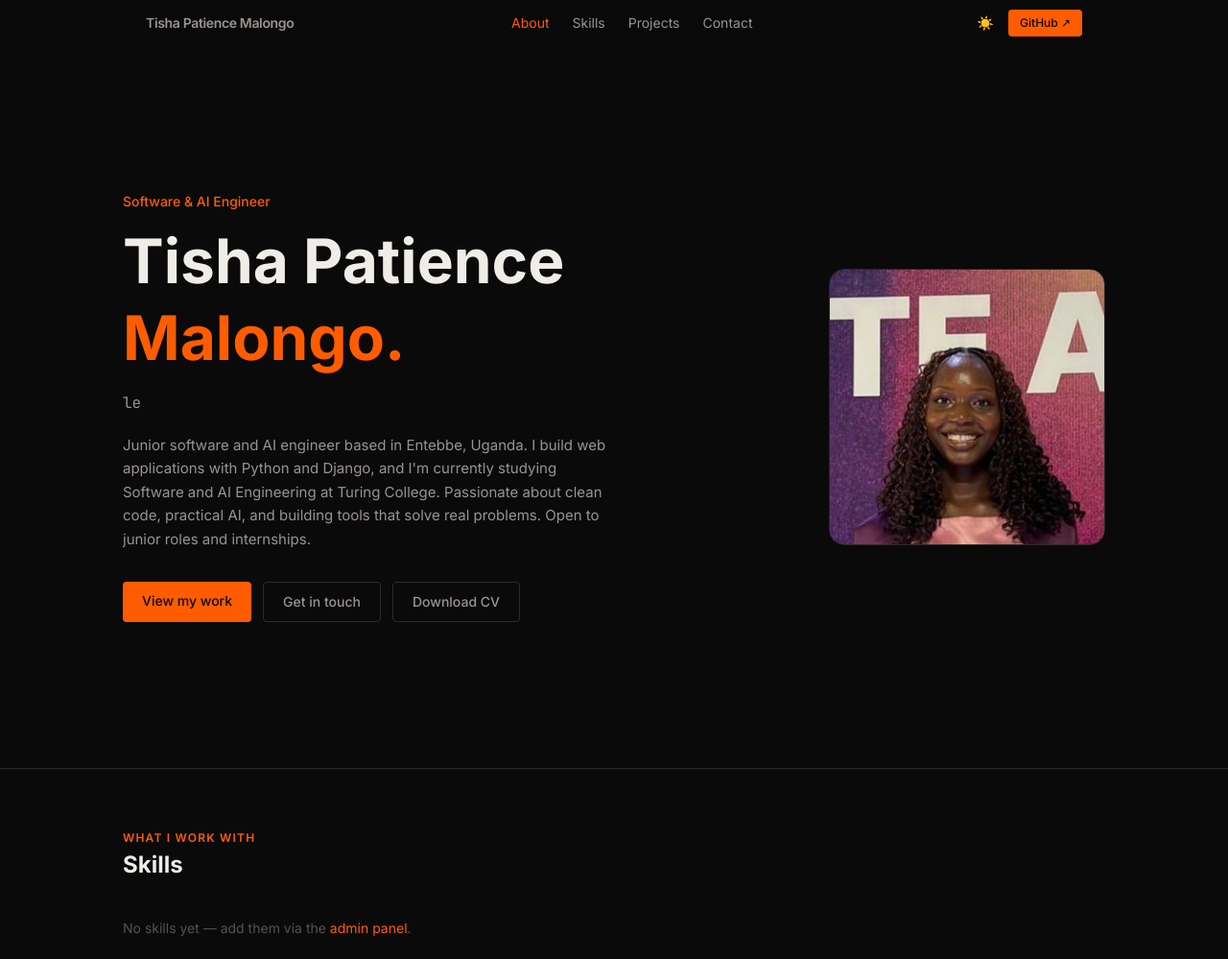
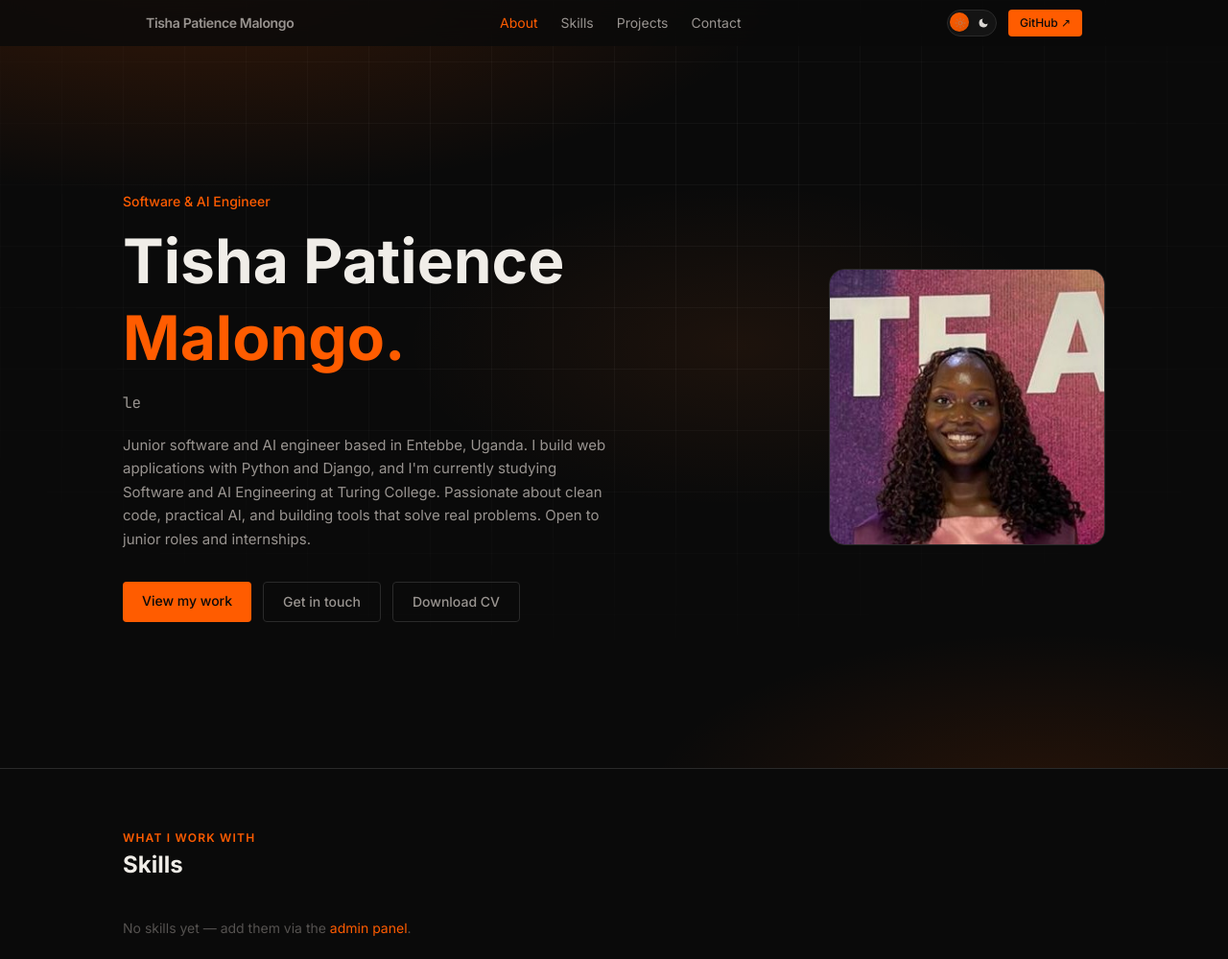
Before and after one commit to Tisha-patience/Portfolio, a Django app: page / in a window 1280 px wide. Shown: the top 999 px of the page at 96% size. Run offline with Django 4.2, Linux system fonts and the light colour scheme; data that the repository does not hold is empty; some libraries are stand-ins or nearby versions.

Commit message:
changed the theme toggle button and background design for light mode

```diff
--- a/static/css/style.css
+++ b/static/css/style.css
@@ -1,24 +1,198 @@
 /* ── Theme transition ── */
 *, *::before, *::after {
-  transition: background-color 0.3s ease, border-color 0.3s ease, color 0.2s ease;
+  transition: background-color 0.3s ease, border-color 0.3s ease, color 0.2s ease, box-shadow 0.3s ease, opacity 0.3s ease;
+}
+
+/* ── Decorative page background ── */
+html {
+  background-color: #0A0A0A;
+}
+
+html.light {
+  background-color: #F5F3EF;
+}
+
+body {
+  position: relative;
+  background-color: transparent;
+  min-height: 100vh;
+}
+
+.page-bg {
+  position: fixed;
+  inset: 0;
+  z-index: 0;
+  pointer-events: none;
+  overflow: hidden;
+}
+
+.page-bg-glow {
+  position: absolute;
+  inset: 0;
+  background-color: #0A0A0A;
+  background-image:
+    radial-gradient(ellipse 90% 55% at 15% -5%, rgba(255, 92, 0, 0.18) 0%, transparent 55%),
+    radial-gradient(ellipse 65% 45% at 85% 105%, rgba(255, 92, 0, 0.12) 0%, transparent 50%),
+    radial-gradient(ellipse 45% 35% at 60% 45%, rgba(255, 120, 40, 0.08) 0%, transparent 60%);
+}
+
+.page-bg-pattern {
+  position: absolute;
+  inset: 0;
+  background-image:
+    linear-gradient(rgba(255, 255, 255, 0.04) 1px, transparent 1px),
+    linear-gradient(90deg, rgba(255, 255, 255, 0.04) 1px, transparent 1px);
+  background-size: 64px 64px;
+  mask-image: radial-gradient(ellipse 90% 80% at 50% 30%, black 20%, transparent 75%);
+}
+
+html.light body {
+  background-color: transparent;
+}
+
+html.light .page-bg-glow {
+  background-color: #F5F3EF;
+  background-image:
+    linear-gradient(165deg, rgba(250, 247, 242, 0.9) 0%, rgba(240, 232, 220, 0.9) 45%, rgba(248, 244, 238, 0.9) 100%),
+    radial-gradient(ellipse 80% 55% at 5% -5%, rgba(255, 92, 0, 0.22) 0%, transparent 55%),
+    radial-gradient(ellipse 60% 45% at 95% 95%, rgba(255, 140, 60, 0.16) 0%, transparent 52%),
+    radial-gradient(ellipse 40% 30% at 55% 50%, rgba(255, 180, 120, 0.12) 0%, transparent 65%);
+}
+
+html.light .page-bg-pattern {
+  background-image: radial-gradient(circle, rgba(255, 92, 0, 0.18) 1px, transparent 1px);
+  background-size: 24px 24px;
+  mask-image: none;
+  opacity: 0.7;
 }
 
 /* ── Light mode ── */
-html.light body { background-color: #F5F3EF !important; color: #1A1A1A !important; }
-html.light nav { background-color: rgba(245,243,239,0.95) !important; }
-html.light .bg-ink { background-color: #F5F3EF !important; }
-html.light .bg-surface { background-color: #ECEAE5 !important; }
+html.light body { color: #1A1A1A !important; }
+html.light nav { background-color: rgba(250, 247, 242, 0.82) !important; backdrop-filter: blur(12px); }
+html.light .bg-ink { background-color: transparent !important; }
+html.light .bg-surface { background-color: rgba(236, 234, 229, 0.85) !important; backdrop-filter: blur(8px); }
 html.light .border-border { border-color: #D5D0C8 !important; }
 html.light .text-text-primary { color: #1A1A1A !important; }
 html.light .text-text-secondary { color: #555047 !important; }
 html.light .text-text-muted { color: #999490 !important; }
-html.light .skill-tag { background-color: #ECEAE5; border-color: #D5D0C8 !important; color: #555047 !important; }
+html.light .project-card {
+  background-color: rgba(236, 234, 229, 0.88) !important;
+  border-color: #D5D0C8 !important;
+  backdrop-filter: blur(8px);
+  box-shadow: 0 1px 3px rgba(0, 0, 0, 0.04), 0 4px 16px rgba(255, 92, 0, 0.04);
+}
+html.light .skill-tag {
+  background-color: rgba(236, 234, 229, 0.75);
+  backdrop-filter: blur(4px);
+  border-color: #D5D0C8 !important;
+  color: #555047 !important;
+}
 html.light .skill-tag:hover { border-color: #FF5C00 !important; color: #FF5C00 !important; }
-html.light .project-card { background-color: #ECEAE5 !important; border-color: #D5D0C8 !important; }
 html.light .form-input { background: #ECEAE5; border-color: #D5D0C8; color: #1A1A1A; }
 html.light .form-input::placeholder { color: #999490; }
 html.light footer { border-color: #D5D0C8 !important; }
 html.light .border-t { border-color: #D5D0C8 !important; }
+html.light ::-webkit-scrollbar-track { background: #EDE9E2; }
+html.light ::-webkit-scrollbar-thumb { background: #C8C0B4; }
+html.light ::-webkit-scrollbar-thumb:hover { background: #FF5C00; }
+html.light ::selection { background: rgba(255, 92, 0, 0.18); color: #1A1A1A; }
+
+/* ── Theme toggle switch ── */
+.theme-toggle {
+  position: relative;
+  width: 3.25rem;
+  height: 1.75rem;
+  padding: 0;
+  border: 1px solid #2A2A2A;
+  border-radius: 9999px;
+  background: #141414;
+  cursor: pointer;
+  flex-shrink: 0;
+  transition: border-color 0.25s ease, background-color 0.25s ease, box-shadow 0.25s ease;
+}
+
+.theme-toggle:hover {
+  border-color: rgba(255, 92, 0, 0.45);
+  box-shadow: 0 0 0 3px rgba(255, 92, 0, 0.08);
+}
+
+.theme-toggle:focus-visible {
+  outline: none;
+  border-color: #FF5C00;
+  box-shadow: 0 0 0 3px rgba(255, 92, 0, 0.2);
+}
+
+.theme-toggle-track {
+  position: relative;
+  display: block;
+  width: 100%;
+  height: 100%;
+}
+
+.theme-toggle-thumb {
+  position: absolute;
+  top: 2px;
+  left: 2px;
+  width: 1.25rem;
+  height: 1.25rem;
+  border-radius: 50%;
+  background: linear-gradient(145deg, #FF5C00, #E05200);
+  box-shadow: 0 1px 3px rgba(0, 0, 0, 0.35);
+  transition: transform 0.3s cubic-bezier(0.34, 1.2, 0.64, 1), background 0.3s ease;
+}
+
+.theme-toggle-icon {
+  position: absolute;
+  top: 50%;
+  width: 0.75rem;
+  height: 0.75rem;
+  transform: translateY(-50%);
+  transition: opacity 0.25s ease, color 0.25s ease;
+}
+
+.theme-toggle-sun {
+  left: 0.45rem;
+  color: #999490;
+  opacity: 0.55;
+}
+
+.theme-toggle-moon {
+  right: 0.45rem;
+  color: #F0EDE8;
+  opacity: 0.9;
+}
+
+html.light .theme-toggle {
+  background: #ECEAE5;
+  border-color: #D5D0C8;
+}
+
+html.light .theme-toggle:hover {
+  border-color: rgba(255, 92, 0, 0.35);
+  box-shadow: 0 0 0 3px rgba(255, 92, 0, 0.06);
+}
+
+html.light .theme-toggle-thumb {
+  transform: translateX(1.5rem);
+  background: linear-gradient(145deg, #FFF8F0, #F5EDE4);
+  box-shadow: 0 1px 4px rgba(0, 0, 0, 0.12);
+}
+
+html.light .theme-toggle-sun {
+  color: #FF5C00;
+  opacity: 1;
+}
+
+html.light .theme-toggle-moon {
+  color: #999490;
+  opacity: 0.4;
+}
+
+/* ── Nav glass effect ── */
+nav {
+  background-color: rgba(10, 10, 10, 0.82) !important;
+  backdrop-filter: blur(12px);
+}
 
 /* ── Form inputs ── */
 .form-input {
--- a/static/js/main.js
+++ b/static/js/main.js
@@ -1,3 +1,24 @@
+/* ── Theme toggle ── */
+(function () {
+  const html = document.documentElement;
+  const toggle = document.getElementById('theme-toggle');
+  if (!toggle) return;
+
+  function setTheme(isLight) {
+    html.classList.toggle('light', isLight);
+    localStorage.setItem('theme', isLight ? 'light' : 'dark');
+    toggle.setAttribute('aria-pressed', String(isLight));
+    toggle.setAttribute('aria-label', isLight ? 'Switch to dark mode' : 'Switch to light mode');
+  }
+
+  setTheme(localStorage.getItem('theme') === 'light');
+
+  toggle.addEventListener('click', () => {
+    setTheme(!html.classList.contains('light'));
+  });
+})();
+
+
 /* ── Typed hero text ── */
 (function () {
   const phrases = [
--- a/templates/core/home.html
+++ b/templates/core/home.html
@@ -58,10 +58,15 @@
   </script>
 </head>
 
-<body class="bg-ink text-text-primary font-sans antialiased">
+<body class="text-text-primary font-sans antialiased">
+
+  <div class="page-bg" aria-hidden="true">
+    <div class="page-bg-glow"></div>
+    <div class="page-bg-pattern"></div>
+  </div>
 
   <!-- ── NAV ── -->
-  <nav class="fixed top-0 left-0 right-0 z-50 bg-ink/95 backdrop-blur-md">
+  <nav class="fixed top-0 left-0 right-0 z-50 backdrop-blur-md">
     <div class="max-w-5xl mx-auto px-6 h-12 flex items-center justify-between">
       <a href="#" class="font-semibold text-text-primary tracking-tight text-sm hover:text-brand transition-colors">Tisha Patience Malongo</a>
       <div class="hidden md:flex items-center gap-6 text-sm text-text-secondary">
@@ -70,11 +75,19 @@
         <a href="#projects" class="hover:text-text-primary transition-colors">Projects</a>
         <a href="#contact" class="hover:text-text-primary transition-colors">Contact</a>
       </div>
-      <div class="flex items-center gap-2">
-        <button id="theme-toggle" onclick="toggleTheme()"
-          class="w-8 h-8 flex items-center justify-center rounded-full hover:bg-surface-2 transition-colors text-sm"
-          title="Toggle light/dark mode">
-          <span id="theme-icon">☀️</span>
+      <div class="flex items-center gap-3">
+        <button id="theme-toggle" type="button" class="theme-toggle"
+          aria-label="Toggle light/dark mode" aria-pressed="false">
+          <span class="theme-toggle-track">
+            <span class="theme-toggle-thumb" aria-hidden="true"></span>
+            <svg class="theme-toggle-icon theme-toggle-sun" viewBox="0 0 24 24" fill="none" stroke="currentColor" stroke-width="2" stroke-linecap="round" aria-hidden="true">
+              <circle cx="12" cy="12" r="4"/>
+              <path d="M12 2v2M12 20v2M4.93 4.93l1.41 1.41M17.66 17.66l1.41 1.41M2 12h2M20 12h2M4.93 19.07l1.41-1.41M17.66 6.34l1.41-1.41"/>
+            </svg>
+            <svg class="theme-toggle-icon theme-toggle-moon" viewBox="0 0 24 24" fill="currentColor" aria-hidden="true">
+              <path d="M21 12.79A9 9 0 1 1 11.21 3 7 7 0 0 0 21 12.79z"/>
+            </svg>
+          </span>
         </button>
         <a href="https://github.com/Tisha-patience" target="_blank" rel="noopener"
            class="text-xs font-medium bg-brand text-ink px-3 py-1.5 rounded hover:bg-brand-dim transition-colors">
@@ -84,7 +97,7 @@
     </div>
   </nav>
 
-  <main>
+  <main class="relative z-10">
 
     <!-- ── HERO ── -->
     <section id="about" class="min-h-screen flex flex-col justify-center pt-12 px-6">
@@ -345,7 +358,7 @@
   </main>
 
   <!-- ── FOOTER ── -->
-  <footer class="border-t border-border py-6 px-6">
+  <footer class="relative z-10 border-t border-border py-6 px-6">
     <div class="max-w-5xl mx-auto flex flex-col sm:flex-row items-center justify-between gap-3">
       <div class="flex items-center gap-4 text-xs text-text-muted">
         <a href="https://github.com/Tisha-patience" target="_blank" rel="noopener" class="hover:text-brand transition-colors">GitHub</a>
@@ -359,23 +372,5 @@
   </footer>
 
   <script src="{% static 'js/main.js' %}"></script>
-  <script>
-    function toggleTheme() {
-      const html = document.getElementById('html-root');
-      const icon = document.getElementById('theme-icon');
-      if (html.classList.contains('light')) {
-        html.classList.remove('light');
-        localStorage.setItem('theme', 'dark');
-        icon.textContent = '☀️';
-      } else {
-        html.classList.add('light');
-        localStorage.setItem('theme', 'light');
-        icon.textContent = '🌙';
-      }
-    }
-    if (localStorage.getItem('theme') === 'light') {
-      document.getElementById('theme-icon').textContent = '🌙';
-    }
-  </script>
 </body>
 </html>
```
